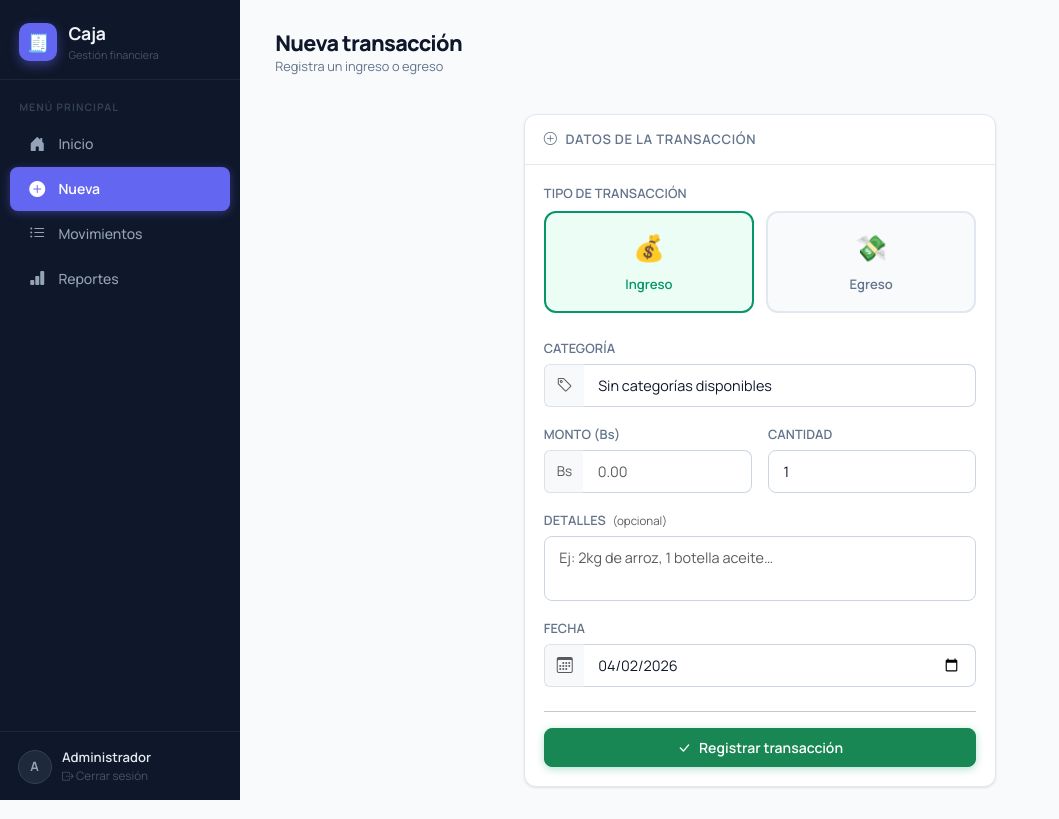
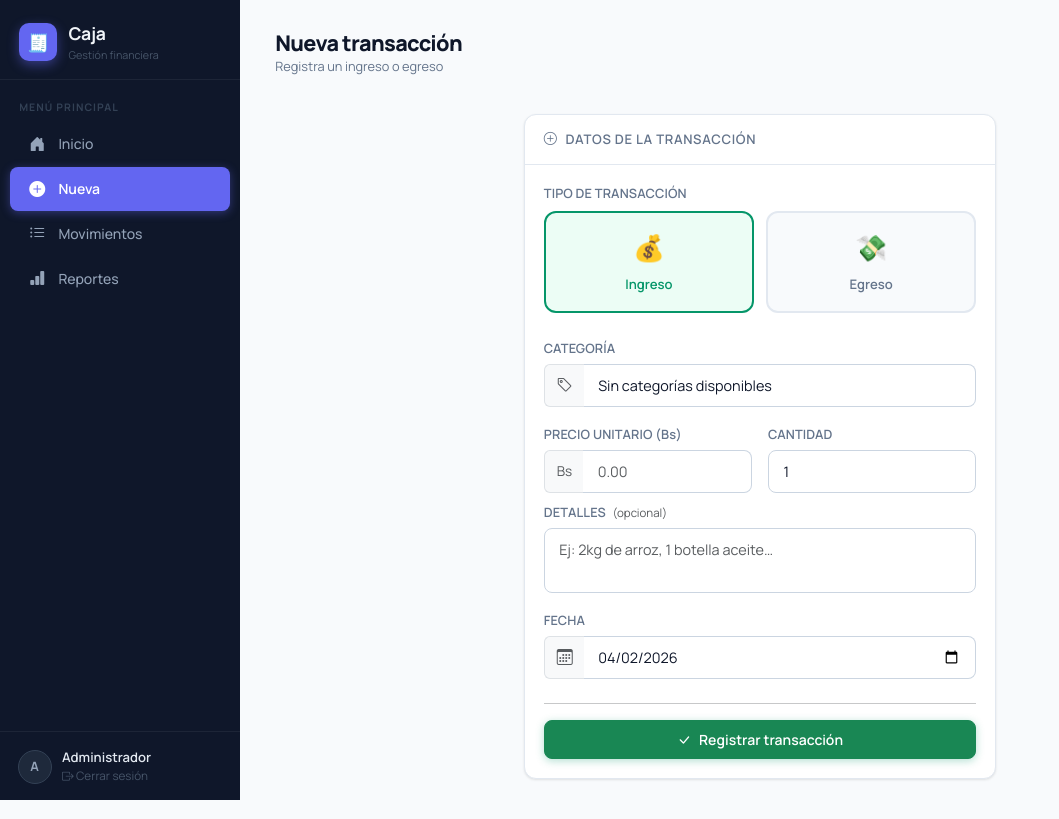
Before and after one commit to raul93611/caja, a PHP site: page /nueva-transaccion.php in a window 1280 px wide. Shown: the whole page, without its empty margins (0-1059 px from the left). Run offline with PHP 8.4, Linux system fonts and the light colour scheme; a user stored in the database is signed in.

Commit message:
calculations fixes

```diff
--- a/assets/js/app.js
+++ b/assets/js/app.js
@@ -162,16 +162,22 @@ function renderEditForm(t, cats) {
         ${t.tipo === 'ingreso' ? optGroup(ingCats, t.categoria_id) : optGroup(egrCats, t.categoria_id)}
       </select>
     </div>
-    <div class="row g-3 mb-3">
+    <div class="row g-3 mb-2">
       <div class="col-6">
-        <label class="form-label">Monto (Bs)</label>
-        <input type="number" class="form-control" id="edit-monto" value="${t.monto}" step="0.01" min="0.01">
+        <label class="form-label">Precio unitario (Bs)</label>
+        <input type="number" class="form-control" id="edit-monto" value="${t.monto}" step="0.01" min="0.01" oninput="calcEditTotal()">
       </div>
       <div class="col-6">
         <label class="form-label">Cantidad</label>
-        <input type="number" class="form-control" id="edit-cantidad" value="${t.cantidad}" step="0.001" min="0.001">
+        <input type="number" class="form-control" id="edit-cantidad" value="${t.cantidad}" step="0.001" min="0.001" oninput="calcEditTotal()">
       </div>
     </div>
+    <div id="edit-total-preview" class="mb-3">
+      <div style="background:#f0fdf4;border:1.5px solid #bbf7d0;border-radius:8px;padding:.5rem .9rem;display:flex;justify-content:space-between;align-items:center;">
+        <span style="font-size:.78rem;font-weight:600;color:#166534;text-transform:uppercase;letter-spacing:.04em;">Total</span>
+        <span id="edit-total-valor" style="font-size:1rem;font-weight:800;color:#059669;"></span>
+      </div>
+    </div>`;
     <div class="mb-3">
       <label class="form-label">Fecha</label>
       <input type="date" class="form-control" id="edit-fecha" value="${t.fecha}" max="${new Date().toISOString().split('T')[0]}">
@@ -186,6 +192,18 @@ function renderEditForm(t, cats) {
     const list = this.value === 'ingreso' ? ingCats : egrCats;
     document.getElementById('edit-categoria').innerHTML = optGroup(list, '');
   });
+
+  // Show initial total
+  calcEditTotal();
+}
+
+function calcEditTotal() {
+  const precio   = parseFloat(document.getElementById('edit-monto')?.value)   || 0;
+  const cantidad = parseFloat(document.getElementById('edit-cantidad')?.value) || 0;
+  const el = document.getElementById('edit-total-valor');
+  if (el && precio > 0 && cantidad > 0) {
+    el.textContent = 'Bs ' + (precio * cantidad).toLocaleString('es-BO', { minimumFractionDigits: 2, maximumFractionDigits: 2 });
+  }
 }
 
 document.addEventListener('DOMContentLoaded', () => {
--- a/nueva-transaccion.php
+++ b/nueva-transaccion.php
@@ -114,23 +114,30 @@ require '_layout.php';
             </div>
           </div>
 
-          <!-- Monto / Cantidad -->
-          <div class="row g-3 mb-3">
+          <!-- Precio unitario / Cantidad -->
+          <div class="row g-3 mb-2">
             <div class="col-6">
-              <label for="monto" class="form-label">MONTO (Bs)</label>
+              <label for="monto" class="form-label">PRECIO UNITARIO (Bs)</label>
               <div class="input-group">
                 <span class="input-group-text bg-light border-end-0 text-muted fw-600" style="font-size:.85rem">Bs</span>
                 <input type="number" class="form-control border-start-0" name="monto" id="monto"
                        step="0.01" min="0.01" placeholder="0.00"
                        value="<?= h($datos['monto']) ?>" required
-                       style="border-radius:0 8px 8px 0">
+                       style="border-radius:0 8px 8px 0" oninput="calcTotal()">
               </div>
             </div>
             <div class="col-6">
               <label for="cantidad" class="form-label">CANTIDAD</label>
               <input type="number" class="form-control" name="cantidad" id="cantidad"
                      step="0.001" min="0.001" placeholder="1.000"
-                     value="<?= h($datos['cantidad']) ?>" required>
+                     value="<?= h($datos['cantidad']) ?>" required oninput="calcTotal()">
+            </div>
+          </div>
+          <!-- Total en vivo -->
+          <div id="total-preview" class="mb-3" style="display:none;">
+            <div style="background:#f0fdf4;border:1.5px solid #bbf7d0;border-radius:8px;padding:.6rem .9rem;display:flex;justify-content:space-between;align-items:center;">
+              <span style="font-size:.8rem;font-weight:600;color:#166534;text-transform:uppercase;letter-spacing:.04em;">Total</span>
+              <span id="total-valor" style="font-size:1.05rem;font-weight:800;color:#059669;"></span>
             </div>
           </div>
 
@@ -216,6 +223,24 @@ function setTipo(tipo) {
 
 // Init
 loadCategorias(document.getElementById('tipo').value || 'ingreso');
+
+function calcTotal() {
+  const precio   = parseFloat(document.getElementById('monto').value)   || 0;
+  const cantidad = parseFloat(document.getElementById('cantidad').value) || 0;
+  const preview  = document.getElementById('total-preview');
+  const valor    = document.getElementById('total-valor');
+
+  if (precio > 0 && cantidad > 0) {
+    const total = precio * cantidad;
+    valor.textContent = 'Bs ' + total.toLocaleString('es-BO', { minimumFractionDigits: 2, maximumFractionDigits: 2 });
+    preview.style.display = '';
+  } else {
+    preview.style.display = 'none';
+  }
+}
+
+// Mostrar total si hay valores precargados (ej. al volver con error)
+calcTotal();
 </script>
 
 <?php require '_layout_end.php'; ?>
```
Also changed, not shown: index.php (+4 -4 lines), reportes.php (+5 -5 lines), transacciones.php (+7 -2 lines).
